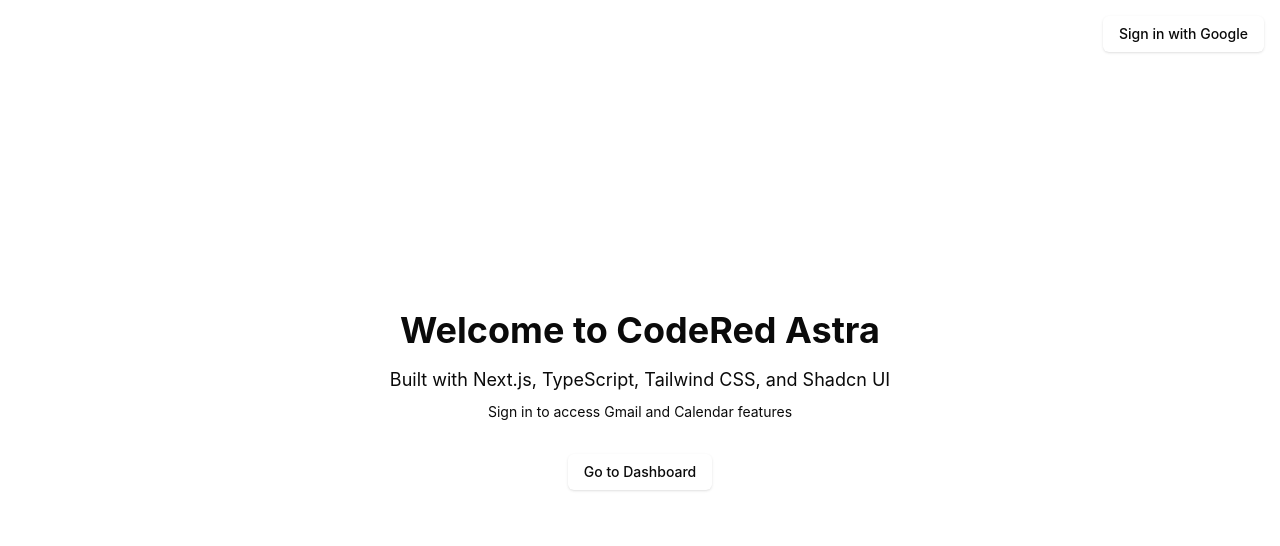
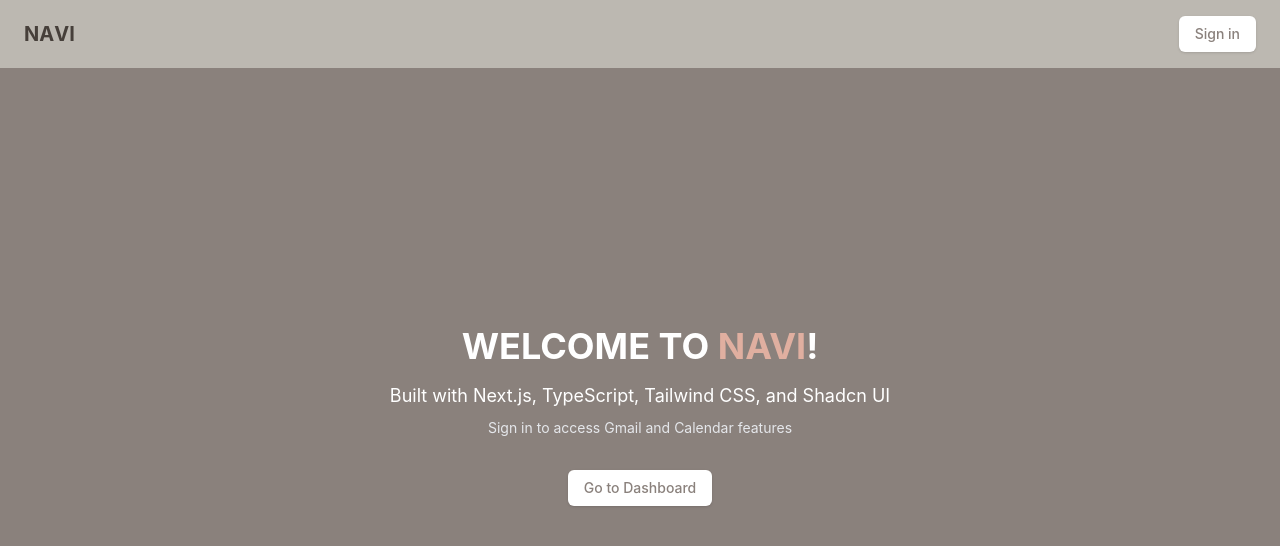
Before and after one commit to armaanamatya/CodeRed-Astra, a Next.js app: page / in a window 1280 px wide. Shown: the top 546 px of the page. Built offline with nearby package versions, Linux system fonts and the light colour scheme; no server answers.

Commit message:
Add transparent navbar with animated NAVI logo and updated styling

```diff
--- a/package.json
+++ b/package.json
@@ -3,7 +3,7 @@
   "version": "0.1.0",
   "private": true,
   "scripts": {
-    "dev": "next dev",
+    "dev": "next dev -p 3001",
     "build": "next build",
     "start": "next start",
     "lint": "next lint"
--- a/src/app/page.tsx
+++ b/src/app/page.tsx
@@ -4,21 +4,41 @@
 
 export default function Home() {
   return (
-    <main className="flex min-h-screen flex-col items-center justify-center p-24">
-      <div className="absolute top-4 right-4">
-        <AuthButton />
-      </div>
+    <main className="min-h-screen bg-[#8A817C]">
+      {/* Transparent Navbar */}
+      <nav className="fixed top-0 left-0 right-0 z-50 bg-[#BCB8B1] backdrop-blur-sm">
+        <div className="flex justify-between items-center px-6 py-4">
+          {/* Logo/Brand */}
+          <div className="text-[#463f3a] font-bold text-xl">
+            <span className="inline-block hover:transform hover:translate-y-[-2px] hover:scale-110 transition-all duration-200 ease-in-out cursor-pointer">N</span>
+            <span className="inline-block hover:transform hover:translate-y-[-2px] hover:scale-110 transition-all duration-200 ease-in-out cursor-pointer">A</span>
+            <span className="inline-block hover:transform hover:translate-y-[-2px] hover:scale-110 transition-all duration-200 ease-in-out cursor-pointer">V</span>
+            <span className="inline-block hover:transform hover:translate-y-[-2px] hover:scale-110 transition-all duration-200 ease-in-out cursor-pointer">I</span>
+          </div>
 
-      <h1 className="text-4xl font-bold">Welcome to CodeRed Astra</h1>
-      <p className="mt-4 text-lg">Built with Next.js, TypeScript, Tailwind CSS, and Shadcn UI</p>
-      <p className="mt-2 text-sm text-muted-foreground">
+          {/* Auth Button */}
+          <div>
+            <AuthButton />
+          </div>
+        </div>
+      </nav>
+
+      {/* Main Content */}
+      <div className="flex min-h-screen flex-col items-center justify-center p-24 pt-32">
+
+      <h1 className="text-4xl font-bold text-white">
+        WELCOME TO <span className="text-[#E0AFA0]">NAVI</span>!
+      </h1>
+      <p className="mt-4 text-lg text-white">Built with Next.js, TypeScript, Tailwind CSS, and Shadcn UI</p>
+      <p className="mt-2 text-sm text-gray-200">
         Sign in to access Gmail and Calendar features
       </p>
 
-      <div className="mt-8 flex gap-4">
-        <Link href="/dashboard">
-          <Button>Go to Dashboard</Button>
-        </Link>
+        <div className="mt-8 flex gap-4">
+          <Link href="/dashboard">
+            <Button className="bg-white text-[#8A817C] hover:bg-gray-100">Go to Dashboard</Button>
+          </Link>
+        </div>
       </div>
     </main>
   );
--- a/src/components/auth/AuthButton.tsx
+++ b/src/components/auth/AuthButton.tsx
@@ -25,7 +25,7 @@
             Welcome, {session.user.name || session.user.email}
           </span>
         </div>
-        <Button onClick={signOut} variant="outline">
+        <Button onClick={signOut} className="bg-white text-[#8A817C] hover:bg-gray-100 border-white">
           Sign Out
         </Button>
       </div>
@@ -33,8 +33,8 @@
   }
 
   return (
-    <Button onClick={signIn}>
-      Sign in with Google
+    <Button onClick={signIn} className="bg-white text-[#8A817C] hover:bg-gray-100">
+      Sign in
     </Button>
   );
 }
```
Also changed, not shown: src/components/NavBar.tsx (added).
